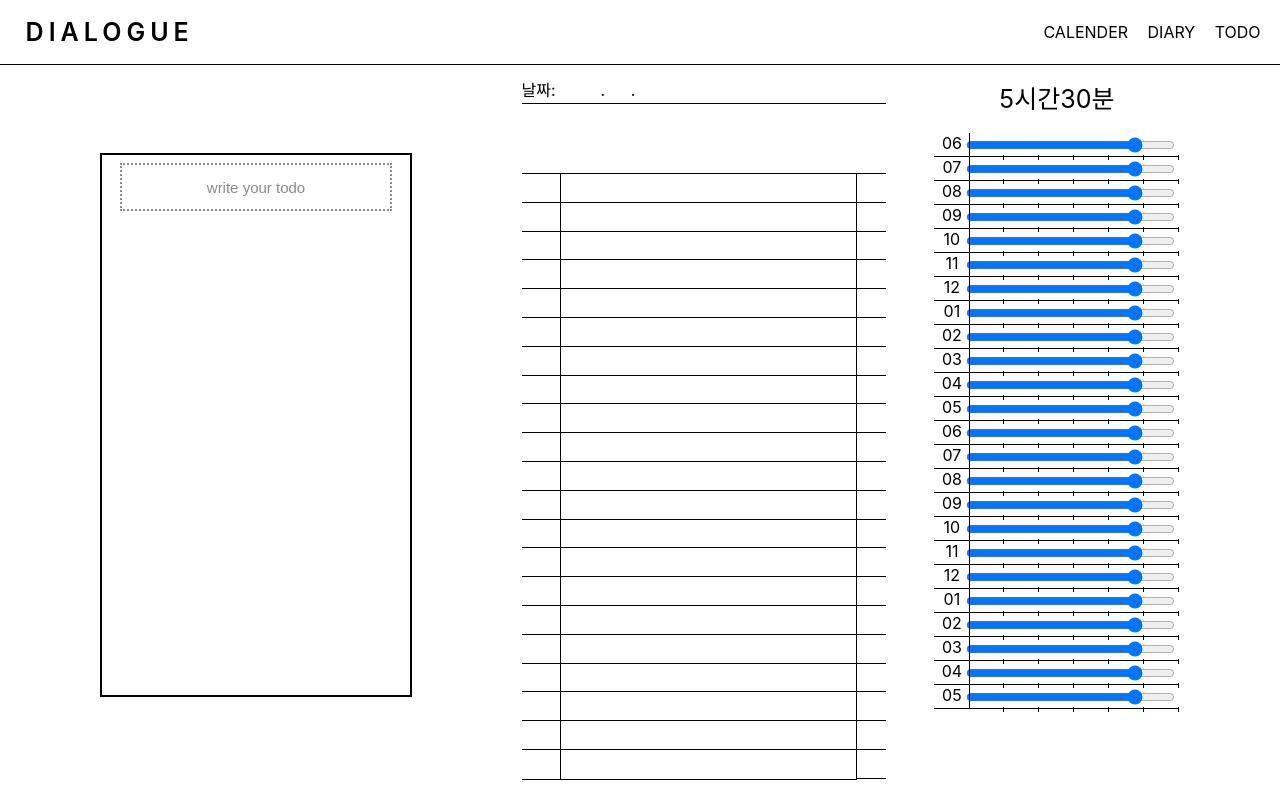
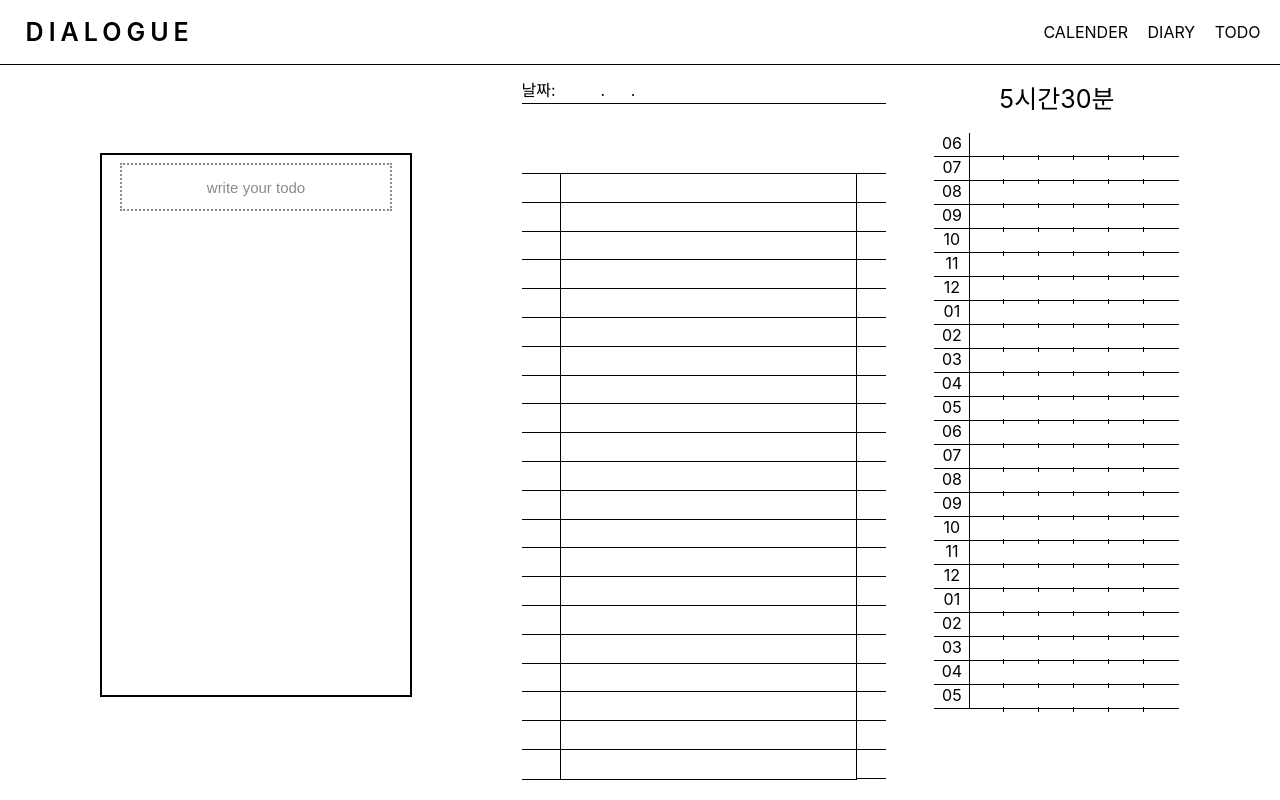
Before and after one commit to seyerin/dialogue, a React (Create React App) app: page /Todo in a window 1280 px wide. Built offline with nearby package versions, Linux system fonts and the light colour scheme.

Commit message:
scheduler

```diff
--- a/src/css/StyleSchedulerRightSide.js
+++ b/src/css/StyleSchedulerRightSide.js
@@ -18,7 +18,7 @@ const Style = styled.section`
     /* z-index: 3; */
     /* background-color: yellowgreen; */
   }
-  input {
+  .input {
     margin-top: 0.5vh;
     width: 85%;
     position: absolute;
--- a/src/css/StyleTable.js
+++ b/src/css/StyleTable.js
@@ -21,10 +21,15 @@ const TableLine = styled.div`
     top: 0;
     z-index: 2;
   }
+  ul {
+    display: flex;
+    background-color: rgba(240, 248, 255, 0);
+  }
   .timeData {
     width: 35px;
     height: 23px;
     position: relative;
+    /* left: 0.5vw; */
     /* background-color: yellowgreen; */
   }
   .timeData::after {
--- a/src/jsx/Data.jsx
+++ /dev/null
@@ -1,30 +0,0 @@
-import { useEffect, useState } from "react";
-
-const TimeData = (props) => {
-  return (
-    <>
-      <div
-        className={"timeData " + `${"clicked" + props.x}`}
-        onMouseDown={(e) => {
-          // console.log(props.study);
-        }}
-      ></div>
-      {/* <input
-        type="range"
-        min={0}
-        max={60}
-        step={10}
-        onChange={(e) => {
-          // setStudy((prev) => {
-          //   let temp = [...prev];
-          //   temp = [e.target.value];
-          //   return temp;
-          // });
-          console.log(e.target.value);
-        }}
-      /> */}
-    </>
-  );
-};
-
-export default TimeData;
--- a/src/jsx/TableDate.jsx
+++ b/src/jsx/TableDate.jsx
@@ -1,73 +1,55 @@
 import { useEffect, useState } from "react";
 import "../css/StyleTable";
 import TableLine from "../css/StyleTable";
-import TimeData from "./Data";
 
 function Table(props) {
-  const arr2 = [
-    [],
-    [],
-    [],
-    [],
-    [],
-    [],
-    [],
-    [],
-    [],
-    [],
-    [],
-    [],
-    [],
-    [],
-    [],
-    [],
-    [],
-    [],
-    [],
-    [],
-    [],
-    [],
-    [],
-    [],
-  ];
-  const [study, setStudy] = useState(
-    `${
-      JSON.parse(localStorage.getItem("change"))
-        ? JSON.parse(localStorage.getItem("change"))
-        : arr2
-    }`
-  );
-  // console.log(JSON.parse(localStorage.getItem("change")));
-  useEffect(() => {
-    localStorage.setItem("change", JSON.stringify(study));
-  }, [study]);
-  // console.log(study);
-  const arr = [10, 20, 30, 40, 50, 60];
+  const TimeData = (props) => {
+    const [time, setTime] = useState(false);
+    const [study, setStudy] = useState(
+      () => JSON.parse(localStorage.getItem("arr")) || []
+    );
+    useEffect(() => {
+      // if (study == []) {
+      //   localStorage.setItem("arr", JSON.stringify([study]));
+      // } else {
+      localStorage.setItem("arr", JSON.stringify([...study]));
+      // }
+    }, [study]);
+
+    return (
+      <>
+        <div
+          className={"timeData"}
+          onClick={(e) => {
+            setTime((prev) => !prev);
+
+            console.log(study);
+            setStudy((prev) => {
+              let temp = [...prev];
+              temp.push([props.y, props.x]); // [0, 1, 12,[]]] <= push 맞음
+              return temp;
+            });
+            // for (let j = 0; j < 1; j++) { <-- y
+            //   for (let i = 1; i < 7; i++) { <-- x
+            //     // console.log(
+            //     e.target.parentNode.parentNode.children[j].children[i].className =
+            //       "timeData click";
+            //     // );
+            //   }
+            // }
+            // console.log(JSON.parse(localStorage.getItem("arr")));
+          }}
+        ></div>
+      </>
+    );
+  };
+  const arr = [1, 2, 3, 4, 5, 6];
   return (
     <TableLine>
       <span>{props.time}</span>
       {arr.map((x) => (
-        <TimeData key={x} y={props.y} x={x} setStudy={setStudy} study={study} />
+        <TimeData key={x} y={props.y} x={x} />
       ))}
-      {/* {arr2.map((x, y) => ( */}
-      <input
-        type="range"
-        min={0}
-        max={60}
-        step={10}
-        onChange={(e) => {
-          setStudy(JSON.parse(localStorage.getItem("change")));
-          setStudy((prev) => {
-            let temp = [...prev];
-            temp[props.y] = [e.target.value];
-            // console.log(temp);
-            console.log("clicked" + e.target.value);
-            return temp;
-          });
-          // console.log(study);
-        }}
-      />
-      {/* ))} */}
     </TableLine>
   );
 }
```
